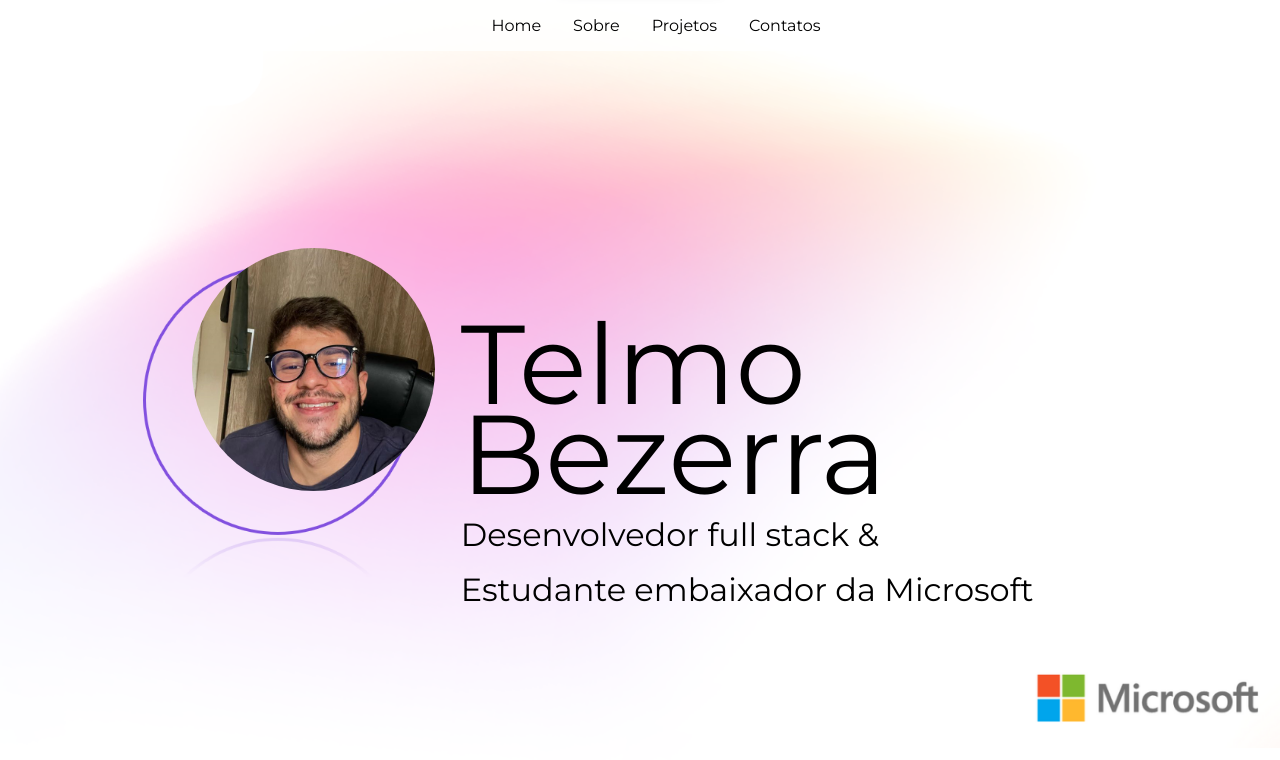
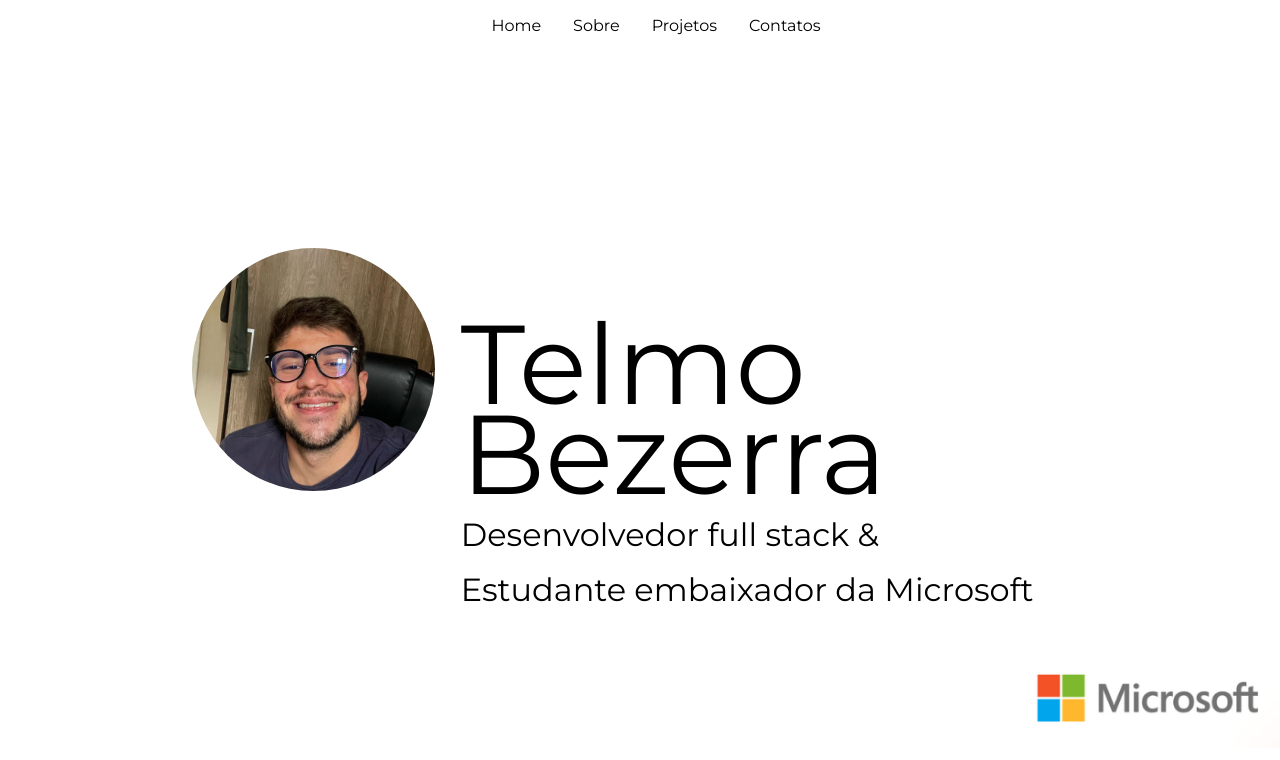
Before and after one commit to ttelmo1/new-portfolio, a React (Vite) app: page / in a window 1280 px wide. Shown: the top 760 px of the page. Built offline with nearby package versions, Linux system fonts and the light colour scheme.

Commit message:
feat: change background

```diff
--- a/src/Components/Home.jsx
+++ b/src/Components/Home.jsx
@@ -20,7 +20,7 @@
  * Need an image? Check out https://unsplash.com to download a photo you
  * freely use on your site.
  */
-import image from "../images/capa-branca.png";
+// import image from "../images/capa-branca.png";
 import iconems from "../images/iconems.png";
 import perfil from "../images/perfil-zap.png";
 
@@ -29,7 +29,12 @@
 const Home = ({ name, title, subtitle }) => {
   return (
     <section id="home" className="min-height">
-      <img className="background" src={image} alt="" />
+      <div
+        style={{
+          background: "radial-gradient(circle, rgba(165,81,213,1) 0%, rgba(248,248,248,1) 61%)",
+          minHeight: "100%",
+        }}
+      >
         <img className="profile" src={perfil} alt="" />
         <div style={{ position: "absolute", top: "40%", left: "36%", width: "45%" }}>
           <h1>{name}</h1>
@@ -40,6 +45,7 @@
           <a href="https://studentambassadors.microsoft.com/pt-BR/studentambassadors/profile/7c62eb51-9c42-4875-8116-0b30c75d3ab4">
             <img src={iconems} style={{ height: "100%", width: "100%" }} alt={imageAltText} />
           </a>
+        </div>
       </div>
     </section>
   );
```
Lines whose indentation alone changed are shown as unchanged.
